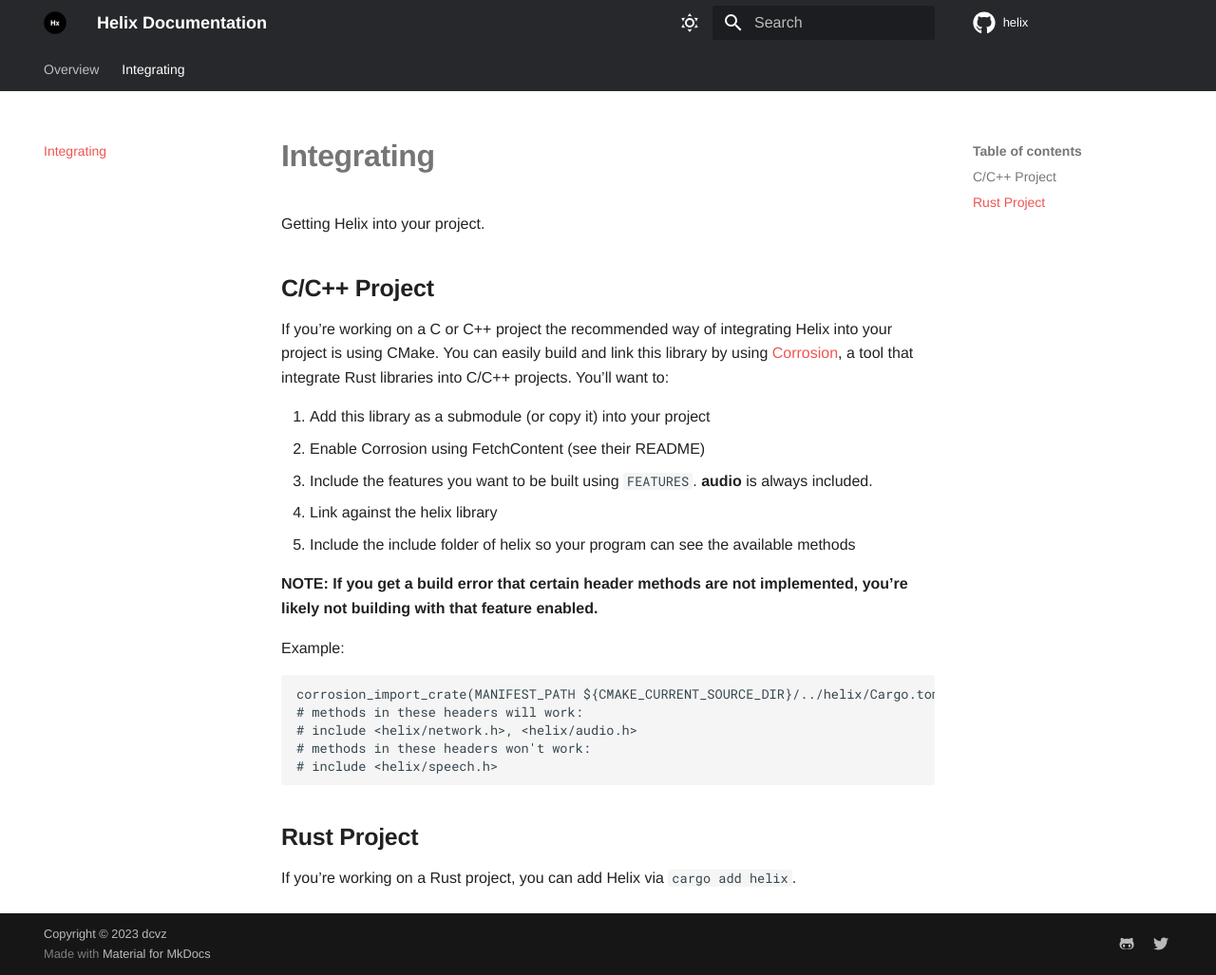
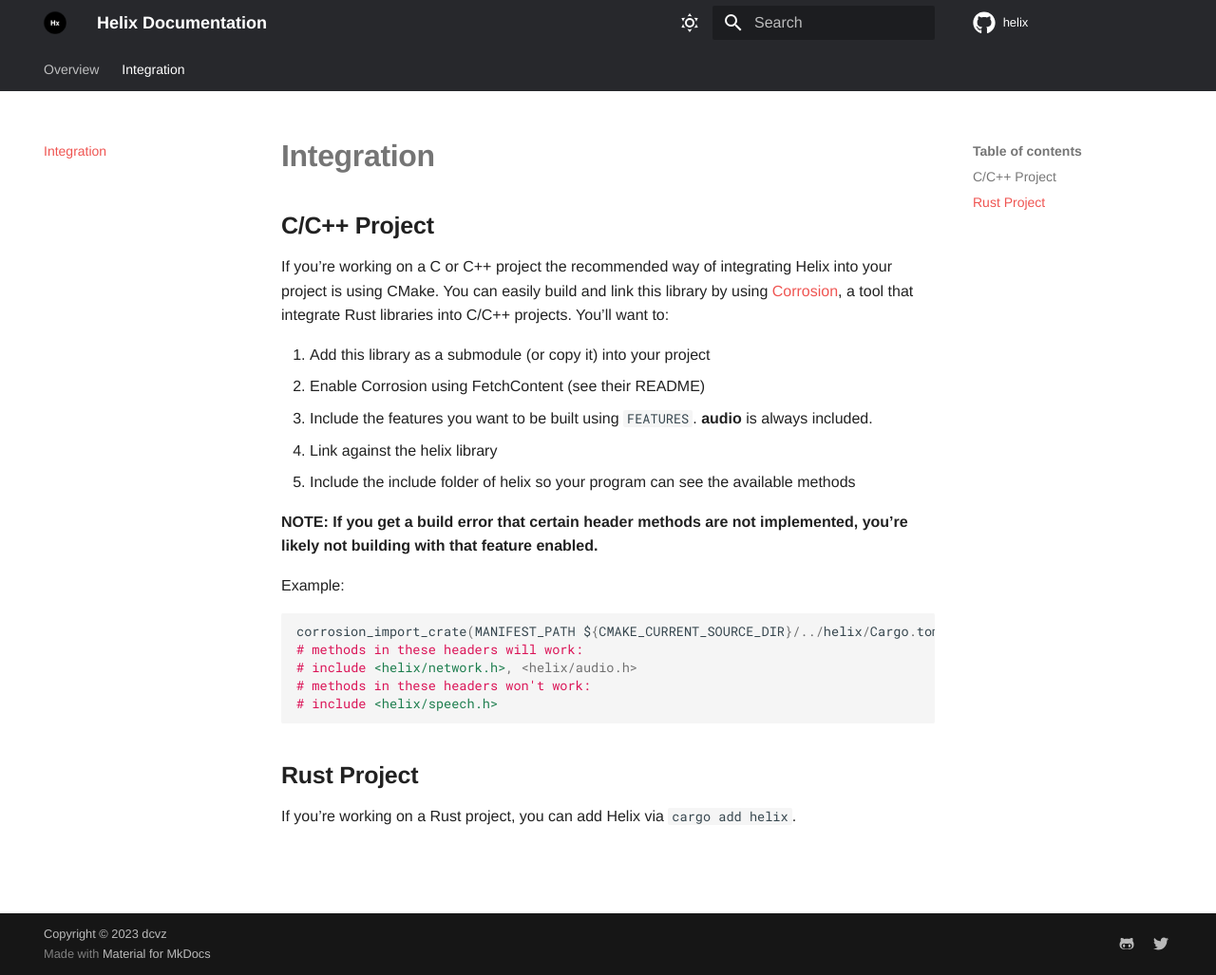
Before and after one commit to retrofoundry/helix, an MkDocs documentation site: the page built from docs/integration.md, in a window 1280 px wide and 1027 px high. Shown: the whole window at 95% size. Built offline with MkDocs 1.6.1 and Material for MkDocs 9.7.7, drawn with Linux system fonts in a browser that asks for light colours; comment, search, counter and statistics services are not loaded; the version menu is left out.

Commit message:
Small update

````diff
--- a/docs/integrating.md
+++ b/docs/integration.md
@@ -1,5 +1,4 @@
-# Integrating
-Getting Helix into your project.
+# Integration
 
 ## C/C++ Project
 If you're working on a C or C++ project the recommended way of integrating Helix into your project is using CMake. You can easily build and link this library by using [Corrosion](https://github.com/dcvz/corrosion/tree/helix), a tool that integrate Rust libraries into C/C++ projects. You'll want to:
@@ -13,7 +12,7 @@ If you're working on a C or C++ project the recommended way of integrating Helix
 __NOTE: If you get a build error that certain header methods are not implemented, you're likely not building with that feature enabled.__
 
 Example:
-```
+```cpp
 corrosion_import_crate(MANIFEST_PATH ${CMAKE_CURRENT_SOURCE_DIR}/../helix/Cargo.toml FEATURES network)
 # methods in these headers will work:
 # include <helix/network.h>, <helix/audio.h>
--- a/mkdocs.yml
+++ b/mkdocs.yml
@@ -73,4 +73,4 @@ extra:
 
 nav:
   - 'Overview': index.md
-  - 'Integrating': integrating.md
+  - 'Integration': integration.md
````
Also changed, not shown: README.md (+3 -3 lines), 2 other files.
